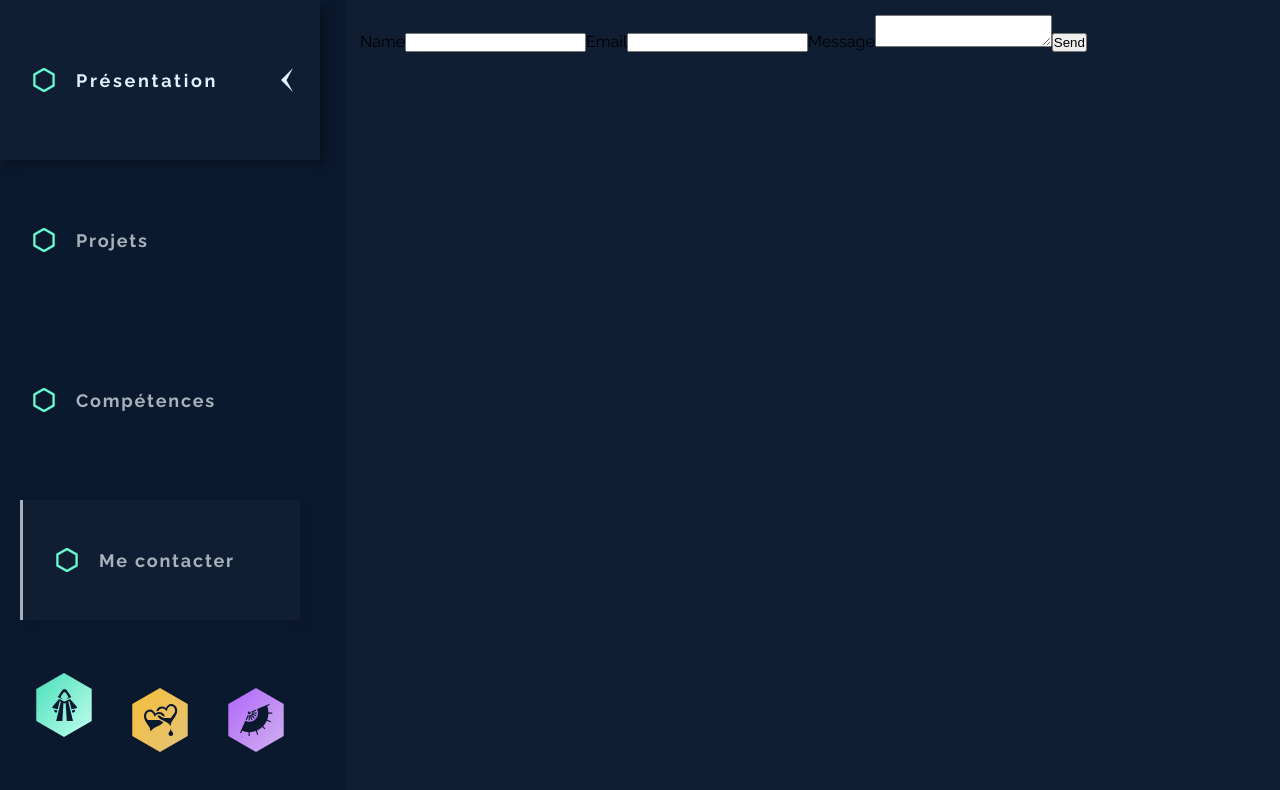
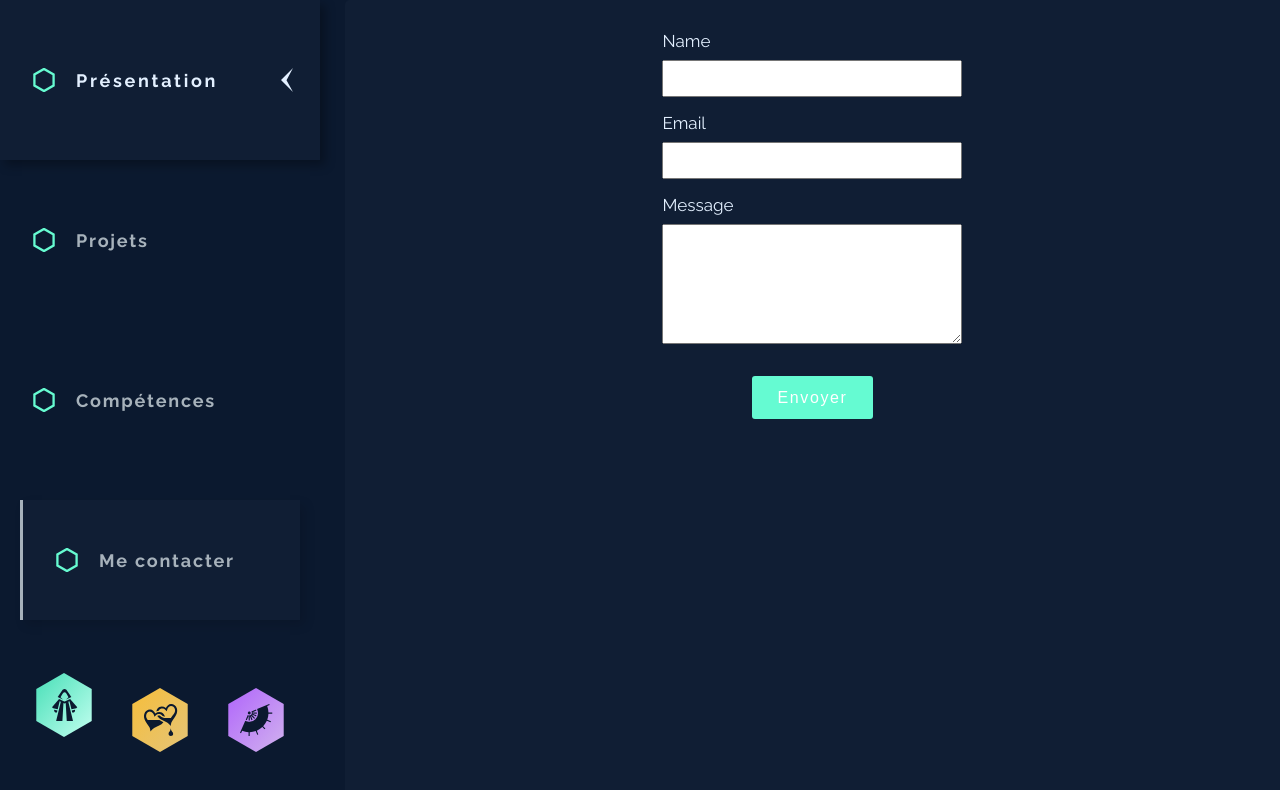
Before and after one commit to LAVITGaetan/portfolio-vue, a Vue app: page / in a window 1280 px wide. Both pictures are taken after a click on the element "Me contacter". Shown: the top 790 px of the page. Built offline with nearby package versions, Linux system fonts and the light colour scheme.

Commit message:
css du formulaire de contact initial

```diff
--- a/src/App.vue
+++ b/src/App.vue
@@ -43,7 +43,7 @@
       <h2 class="nav-title">Me contacter</h2>
     </div>
     <div id="nav-theme">
-            <img
+      <img
         id="theme-green"
         class="theme-icon"
         style="transform: translateY(-15px)"
@@ -63,7 +63,6 @@
         src="./assets/theme-purple.svg"
       />
     </div>
-
   </div>
 </template>
 
@@ -115,12 +114,18 @@ export default {
     },
     switchColorStyle(color) {
       let colorClass = document.getElementsByClassName("color");
+      let btnClass = document.getElementsByClassName("btn");
       switch (color) {
         case "green":
           for (let i = 0; i < colorClass.length; i++) {
             colorClass[i].classList.add("color0");
             colorClass[i].classList.remove("color1");
             colorClass[i].classList.remove("color2");
+          }
+          for (let i = 0; i < btnClass.length; i++) {
+            btnClass[i].classList.add("btn0");
+            btnClass[i].classList.remove("btn1");
+            btnClass[i].classList.remove("btn2");
           }
           break;
         case "yellow":
@@ -129,12 +134,22 @@ export default {
             colorClass[i].classList.remove("color0");
             colorClass[i].classList.remove("color2");
           }
+          for (let i = 0; i < btnClass.length; i++) {
+            btnClass[i].classList.add("btn1");
+            btnClass[i].classList.remove("btn0");
+            btnClass[i].classList.remove("btn2");
+          }
           break;
         case "purple":
           for (let i = 0; i < colorClass.length; i++) {
             colorClass[i].classList.add("color2");
             colorClass[i].classList.remove("color0");
             colorClass[i].classList.remove("color1");
+          }
+          for (let i = 0; i < btnClass.length; i++) {
+            btnClass[i].classList.add("btn2");
+            btnClass[i].classList.remove("btn0");
+            btnClass[i].classList.remove("btn1");
           }
           break;
       }
@@ -170,7 +185,6 @@ export default {
       // A css function to style the selected nav item
       this.navDesign(content);
     },
-
   },
 };
 </script>
@@ -223,6 +237,29 @@ export default {
   grid-row-gap: 0px;
 }
 
+.btn {
+  padding: 0.8em 1.6em;
+  border-radius: 3px;
+  outline: none;
+  color: #ffffff;
+  font-size: 16px;
+  letter-spacing: 0.1em;
+}
+
+.btn0 {
+  background: var(--colorCta);
+  transition: .2s ease-in;
+}
+
+.btn1 {
+  background: var(--colorCta1);
+  transition: .2s ease-in;
+}
+
+.btn2 {
+  background: var(--colorCta2);
+  transition: .2s ease-in;
+}
 
 .color0 {
   filter: var(--filterCta);
@@ -334,7 +371,7 @@ export default {
   width: 64px;
   cursor: pointer;
   height: 64px;
-  transition: .3s ease-in;
+  transition: 0.3s ease-in;
 }
 
 .nav-icon {
--- a/src/components/Contact.vue
+++ b/src/components/Contact.vue
@@ -1,40 +1,121 @@
 <template>
   <div id="contact">
-      <form class="contact-form" @submit.prevent="sendEmail">
-    <label>Name</label>
-    <input type="text" name="user_name">
-    <label>Email</label>
-    <input type="email" name="user_email">
-    <label>Message</label>
-    <textarea name="message"></textarea>
-    <input type="submit" value="Send" @click="sendEmail">
-  </form>
+    <form class="contact-form" @submit.prevent="sendEmail">
+      <div class="form-group">
+        <label class="form-label">Name</label>
+        <input class="form-input" type="text" name="user_name" />
+      </div>
+      <div class="form-group">
+        <label class="form-label">Email</label>
+        <input class="form-input" type="email" name="user_email" />
+      </div>
+      <div class="form-group">
+        <label class="form-label">Message</label>
+        <textarea class="form-textarea" name="message"></textarea>
+      </div>
+      <button
+        class="form-btn btn btn0"
+        type="submit"
+        value="Envoyer"
+        @click="sendEmail"
+      >
+      <p class="form-btn-text">Envoyer</p>
+
+      <div class="form-btn-design"></div>
+      </button>
+    </form>
   </div>
 </template>
 
 <script>
-import emailjs from 'emailjs-com';
+import emailjs from "emailjs-com";
 
 export default {
-  name: 'Contact',
+  name: "Contact",
   props: {
-    msg: String
+    msg: String,
   },
-  methods : {
-      sendEmail: (e) => {
-      emailjs.sendForm('service_pavp8d5', 'template_vctb17y', e.target, 'tI_GYCmxxx1ocbTk6')
-        .then((result) => {
-            console.log('SUCCESS!', result.status, result.text);
-        }, (error) => {
-            console.log('FAILED...', error);
-        });
+  methods: {
+    sendEmail: (e) => {
+      emailjs
+        .sendForm(
+          "service_pavp8d5",
+          "template_vctb17y",
+          e.target,
+          "tI_GYCmxxx1ocbTk6"
+        )
+        .then(
+          (result) => {
+            console.log("SUCCESS!", result.status, result.text);
+          },
+          (error) => {
+            console.log("FAILED...", error);
+          }
+        );
+    },
   },
-  }
-
-}
+};
 </script>
 
 <!-- Add "scoped" attribute to limit CSS to this component only -->
 <style scoped>
+.form-group {
+  max-width: 300px;
+  min-width: 300px;
+  display: flex;
+  flex-direction: column;
+  margin: 1em auto;
+}
 
+.form-label {
+  padding-bottom: 0.5em;
+  font-size: 17px;
+  color: var(--colorLight);
+}
+
+.form-input {
+    max-width: 300px;
+  min-width: 300px;
+  padding: .7em 1.4em;
+}
+
+.form-textarea {
+  max-width: 300px;
+  min-width: 300px;
+  min-height: 120px;
+  max-height: 500px;
+}
+
+.form-btn {
+  margin: 2em auto .5em auto;
+  outline: none;
+  border: none;
+  display: block;
+  position: relative;
+}
+
+.form-btn::before {
+  transition: .4s ease;
+  position: absolute;
+  content: "";
+  width : 0%;
+  height: 100%;
+  top: 0;
+  left: 0;
+  background: var(--colorDarkLighter);
+  clip-path: circle(20% at 0 0);
+  z-index: 10;
+cursor: pointer;
+}
+
+.form-btn-text {
+  z-index: 20;
+}
+
+.form-btn:hover::before {
+  transition: .4s ease;
+  width: 100%;
+  height: 100%;
+clip-path: circle(20.7% at 98% 4%);
+}
 </style>
```
